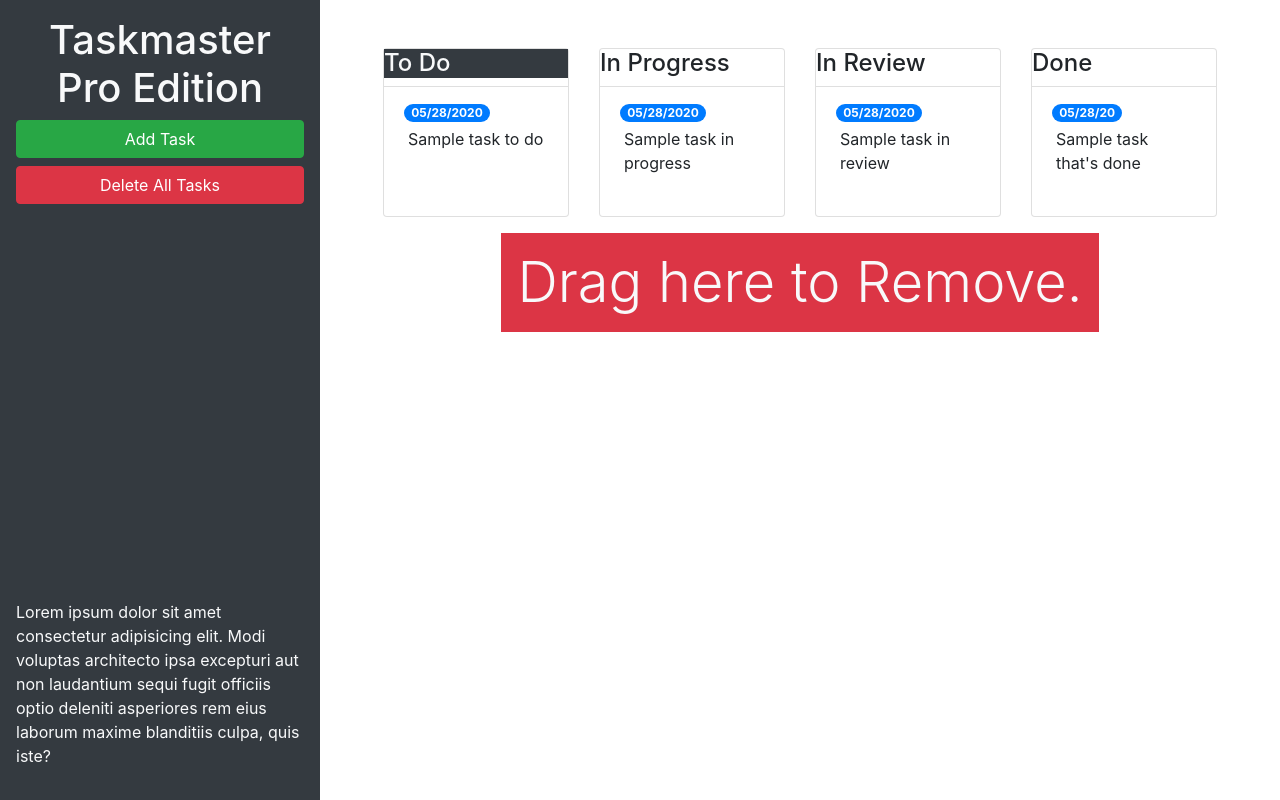
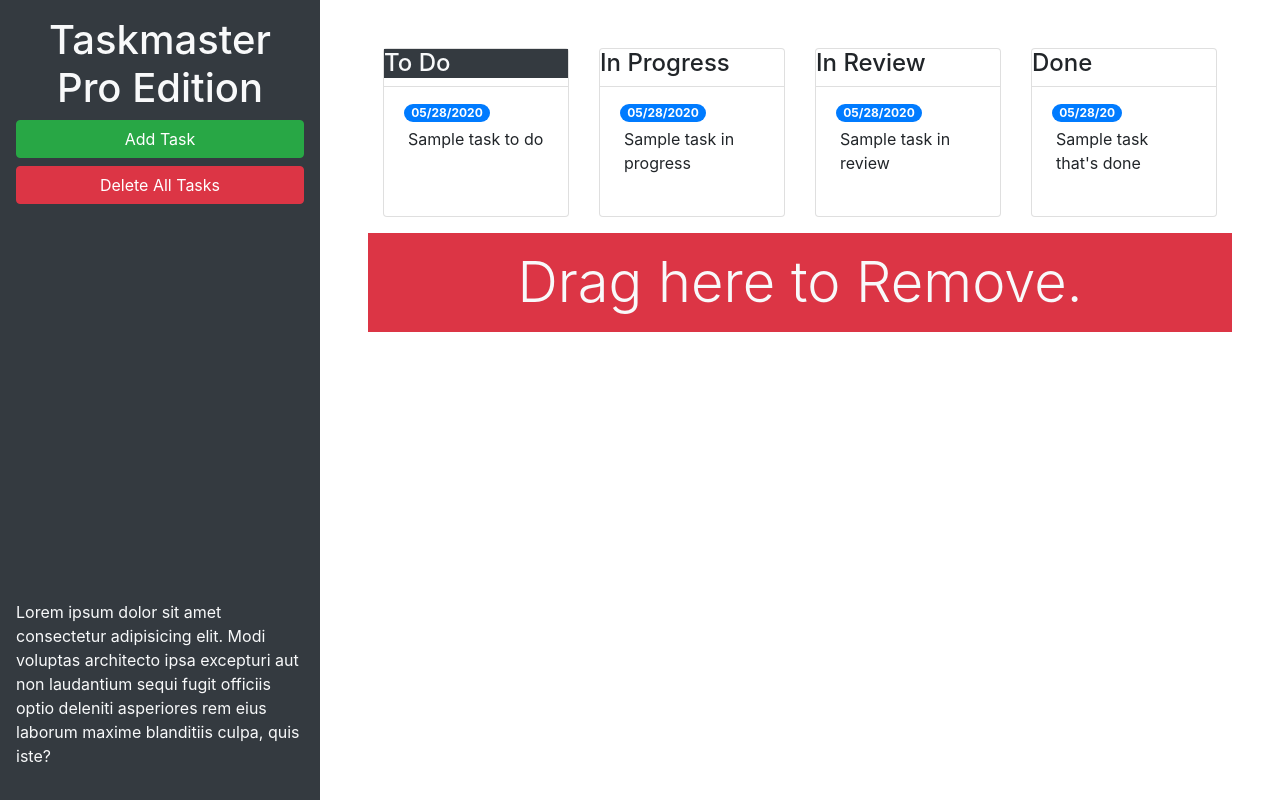
Before and after one commit to Abateb/taskmaster-pro, a plain HTML site: page index.html in a window 1280 px wide. Drawn offline with nearby package versions, Linux system fonts and the light colour scheme.

Commit message:
trash updated

```diff
--- a/index.html
+++ b/index.html
@@ -83,8 +83,8 @@
     </div>
     </div>
     <!-- done end -->
-    <div id="trash">
-      <div class="w-100 bg-danger p-3 text-center text-light display-4">
+    <div id="trash" class="w-100 bg-danger p-3 text-center text-light display-4">
+      <!-- <div class="bg-danger p-3 text-center text-light display-4"> -->
         Drag here to Remove.
       </div>
     </div>
```
